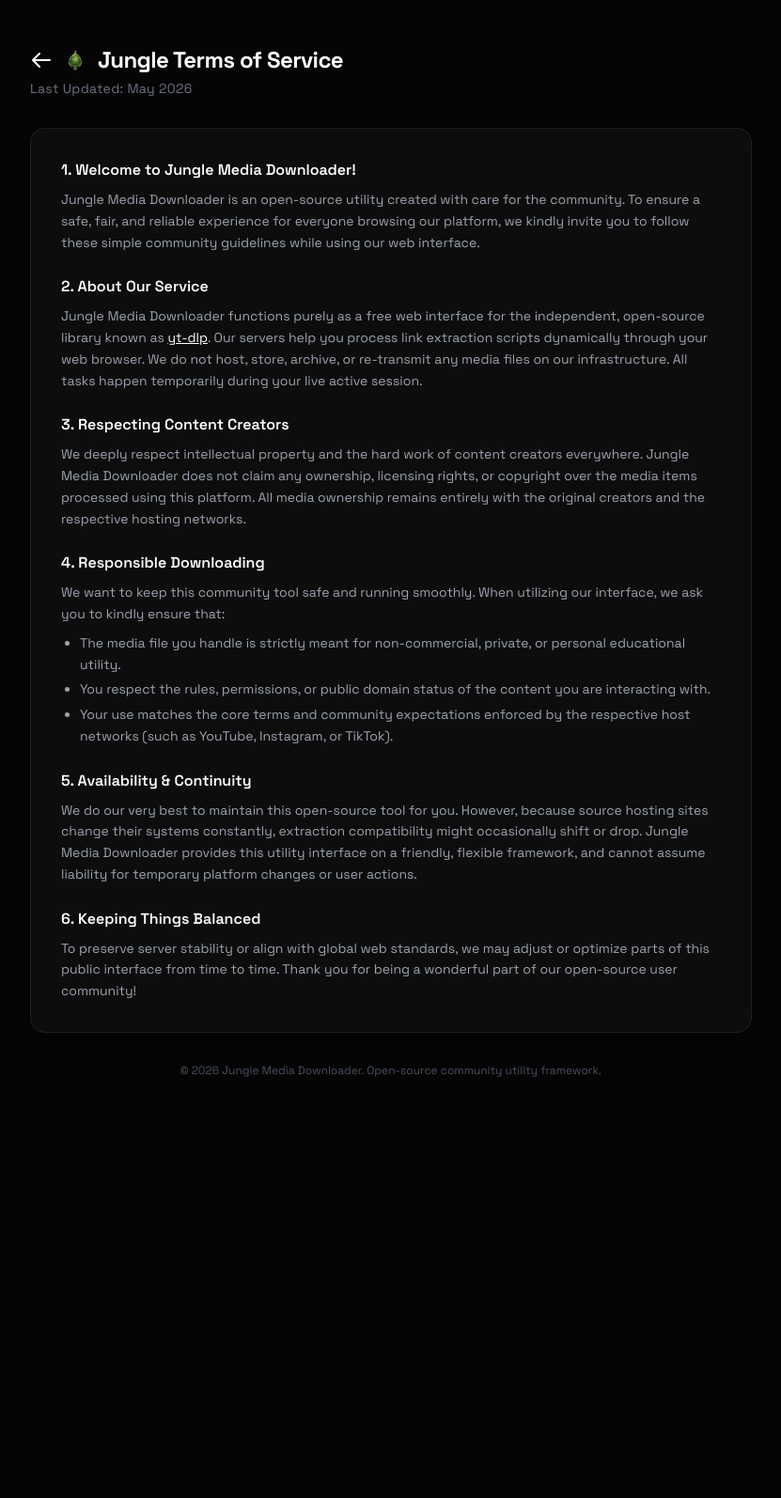
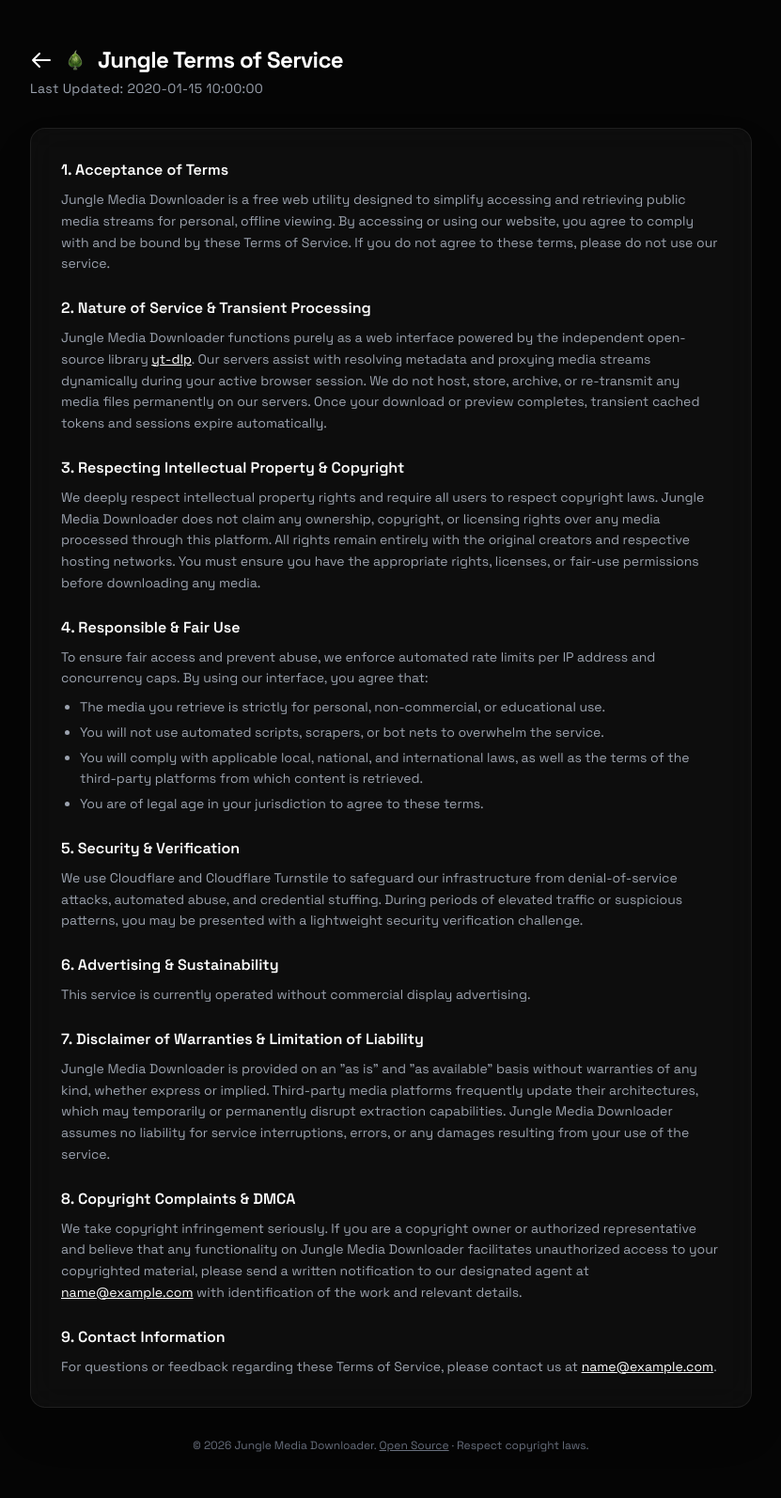
Before and after one commit to selva-1201/jungle_downloader, a Python web app: template templates/terms.html in a window 1280 px wide. Shown: the whole page at 94% size, without its empty margins (224-1055 px from the left). Before the commit the page ends 1146 px from the top, so only its background shows below. Run offline with Jinja, Linux system fonts and the light colour scheme; the template is opened without the code that fills it: most values are stand-ins (such as "Sample title", 1, 10 or a date in 2020).

Commit message:
fix(P11): truthful terms, privacy and FAQ copy, conditional ads text [F10]

```diff
--- a/app.py
+++ b/app.py
@@ -257,6 +257,11 @@ def inject_template_globals():
         "site_url": config.SITE_URL.rstrip("/"),
         "display_count": cat.get("display_count", "1000+ sites"),
         "total_count": cat.get("total_count", 1000),
+        "legal_last_updated": config.LEGAL_LAST_UPDATED,
+        "contact_email": config.CONTACT_EMAIL,
+        "dmca_email": config.DMCA_EMAIL,
+        "ads_enabled": config.ADS_ENABLED,
+        "public_repo_url": config.PUBLIC_REPO_URL,
     }
 
 
--- a/config.py
+++ b/config.py
@@ -115,6 +115,8 @@ class AppConfig:
     CONTACT_EMAIL: str = field(default_factory=lambda: os.getenv("CONTACT_EMAIL", "support@jungle.local"))
     DMCA_EMAIL: str = field(default_factory=lambda: os.getenv("DMCA_EMAIL", "dmca@jungle.local"))
     BLOCKED_URLS_FILE: str = field(default_factory=lambda: os.getenv("BLOCKED_URLS_FILE", "data/blocked_urls.txt"))
+    LEGAL_LAST_UPDATED: str = field(default_factory=lambda: os.getenv("LEGAL_LAST_UPDATED", "October 2026"))
+    PUBLIC_REPO_URL: str = field(default_factory=lambda: os.getenv("PUBLIC_REPO_URL", ""))
 
 
 config = AppConfig()
--- a/templates/terms.html
+++ b/templates/terms.html
@@ -48,70 +48,71 @@
         <h1 class="text-2xl font-bold tracking-tight">Jungle Terms of Service</h1>
       </a>
     </div>
-    <p class="text-gray-500 mt-1 text-sm tracking-wide">Last Updated: May 2026</p>
+    <p class="text-gray-400 mt-1 text-sm tracking-wide">Last Updated: {{ legal_last_updated }}</p>
   </header>
 
   <main
     class="w-full max-w-3xl glass-panel p-8 rounded-2xl shadow-2xl flex flex-col gap-6 text-sm text-gray-400 leading-relaxed">
 
     <section>
-      <h2 class="text-base font-semibold text-white mb-2">1. Welcome to Jungle Media Downloader!</h2>
-      <p>Jungle Media Downloader is an open-source utility created with care for the community. To ensure a safe, fair,
-        and reliable
-        experience for everyone browsing our platform, we kindly invite you to follow these simple community guidelines
-        while using our web interface.</p>
+      <h2 class="text-base font-semibold text-white mb-2">1. Acceptance of Terms</h2>
+      <p>Jungle Media Downloader is a free web utility designed to simplify accessing and retrieving public media streams for personal, offline viewing. By accessing or using our website, you agree to comply with and be bound by these Terms of Service. If you do not agree to these terms, please do not use our service.</p>
     </section>
 
     <section>
-      <h2 class="text-base font-semibold text-white mb-2">2. About Our Service</h2>
-      <p>Jungle Media Downloader functions purely as a free web interface for the independent, open-source library known
-        as <a href="https://github.com/yt-dlp/yt-dlp" target="_blank" class="text-white underline">yt-dlp</a>. Our
-        servers
-        help you process link extraction scripts dynamically through your web browser. We do not host, store, archive,
-        or re-transmit any media files on our infrastructure. All tasks happen temporarily during your live active
-        session.</p>
+      <h2 class="text-base font-semibold text-white mb-2">2. Nature of Service & Transient Processing</h2>
+      <p>Jungle Media Downloader functions purely as a web interface powered by the independent open-source library <a href="https://github.com/yt-dlp/yt-dlp" target="_blank" rel="noopener" class="text-white underline">yt-dlp</a>. Our servers assist with resolving metadata and proxying media streams dynamically during your active browser session. We do not host, store, archive, or re-transmit any media files permanently on our servers. Once your download or preview completes, transient cached tokens and sessions expire automatically.</p>
     </section>
 
     <section>
-      <h2 class="text-base font-semibold text-white mb-2">3. Respecting Content Creators</h2>
-      <p>We deeply respect intellectual property and the hard work of content creators everywhere. Jungle Media
-        Downloader does not claim
-        any ownership, licensing rights, or copyright over the media items processed using this platform. All media
-        ownership remains entirely with the original creators and the respective hosting networks.</p>
+      <h2 class="text-base font-semibold text-white mb-2">3. Respecting Intellectual Property & Copyright</h2>
+      <p>We deeply respect intellectual property rights and require all users to respect copyright laws. Jungle Media Downloader does not claim any ownership, copyright, or licensing rights over any media processed through this platform. All rights remain entirely with the original creators and respective hosting networks. You must ensure you have the appropriate rights, licenses, or fair-use permissions before downloading any media.</p>
     </section>
 
     <section>
-      <h2 class="text-base font-semibold text-white mb-2">4. Responsible Downloading</h2>
-      <p>We want to keep this community tool safe and running smoothly. When utilizing our interface, we ask you to
-        kindly ensure that:</p>
+      <h2 class="text-base font-semibold text-white mb-2">4. Responsible & Fair Use</h2>
+      <p>To ensure fair access and prevent abuse, we enforce automated rate limits per IP address and concurrency caps. By using our interface, you agree that:</p>
       <ul class="list-disc pl-5 mt-2 flex flex-col gap-1">
-        <li>The media file you handle is strictly meant for non-commercial, private, or personal educational utility.
-        </li>
-        <li>You respect the rules, permissions, or public domain status of the content you are interacting with.</li>
-        <li>Your use matches the core terms and community expectations enforced by the respective host networks (such as
-          YouTube, Instagram, or TikTok).</li>
+        <li>The media you retrieve is strictly for personal, non-commercial, or educational use.</li>
+        <li>You will not use automated scripts, scrapers, or bot nets to overwhelm the service.</li>
+        <li>You will comply with applicable local, national, and international laws, as well as the terms of the third-party platforms from which content is retrieved.</li>
+        <li>You are of legal age in your jurisdiction to agree to these terms.</li>
       </ul>
     </section>
 
     <section>
-      <h2 class="text-base font-semibold text-white mb-2">5. Availability & Continuity</h2>
-      <p>We do our very best to maintain this open-source tool for you. However, because source hosting sites change
-        their systems constantly, extraction compatibility might occasionally shift or drop. Jungle Media Downloader
-        provides this
-        utility interface on a friendly, flexible framework, and cannot assume liability for temporary platform changes
-        or user actions.</p>
+      <h2 class="text-base font-semibold text-white mb-2">5. Security & Verification</h2>
+      <p>We use Cloudflare and Cloudflare Turnstile to safeguard our infrastructure from denial-of-service attacks, automated abuse, and credential stuffing. During periods of elevated traffic or suspicious patterns, you may be presented with a lightweight security verification challenge.</p>
     </section>
 
     <section>
-      <h2 class="text-base font-semibold text-white mb-2">6. Keeping Things Balanced</h2>
-      <p>To preserve server stability or align with global web standards, we may adjust or optimize parts of this public
-        interface from time to time. Thank you for being a wonderful part of our open-source user community!</p>
+      <h2 class="text-base font-semibold text-white mb-2">6. Advertising & Sustainability</h2>
+      {% if ads_enabled %}
+      <p>To keep this service free and cover server bandwidth costs, we partner with vetted third-party advertising networks. These networks may use anonymous cookies and identifiers to serve contextually relevant advertisements. You can manage or disable cookie preferences directly in your browser settings. See our Privacy Policy for full details.</p>
+      {% else %}
+      <p>This service is currently operated without commercial display advertising.</p>
+      {% endif %}
+    </section>
+
+    <section>
+      <h2 class="text-base font-semibold text-white mb-2">7. Disclaimer of Warranties & Limitation of Liability</h2>
+      <p>Jungle Media Downloader is provided on an "as is" and "as available" basis without warranties of any kind, whether express or implied. Third-party media platforms frequently update their architectures, which may temporarily or permanently disrupt extraction capabilities. Jungle Media Downloader assumes no liability for service interruptions, errors, or any damages resulting from your use of the service.</p>
+    </section>
+
+    <section>
+      <h2 class="text-base font-semibold text-white mb-2">8. Copyright Complaints & DMCA</h2>
+      <p>We take copyright infringement seriously. If you are a copyright owner or authorized representative and believe that any functionality on Jungle Media Downloader facilitates unauthorized access to your copyrighted material, please send a written notification to our designated agent at <a href="mailto:{{ dmca_email }}" class="text-white underline">{{ dmca_email }}</a> with identification of the work and relevant details.</p>
+    </section>
+
+    <section>
+      <h2 class="text-base font-semibold text-white mb-2">9. Contact Information</h2>
+      <p>For questions or feedback regarding these Terms of Service, please contact us at <a href="mailto:{{ contact_email }}" class="text-white underline">{{ contact_email }}</a>.</p>
     </section>
 
   </main>
 
-  <footer class="w-full max-w-3xl text-center text-xs text-gray-600 mt-8">
-    <p>© 2026 Jungle Media Downloader. Open-source community utility framework.</p>
+  <footer class="w-full max-w-3xl text-center text-xs text-gray-500 mt-8">
+    <p>© 2026 Jungle Media Downloader. {% if public_repo_url %}<a href="{{ public_repo_url }}" target="_blank" rel="noopener" class="underline hover:text-white">Open Source</a> · {% endif %}Respect copyright laws.</p>
   </footer>
 
 </body>
```
Also changed, not shown: templates/index.html (+12 -11 lines), templates/privacy.html (+27 -28 lines), tests/test_app.py (+47 -0 lines).
